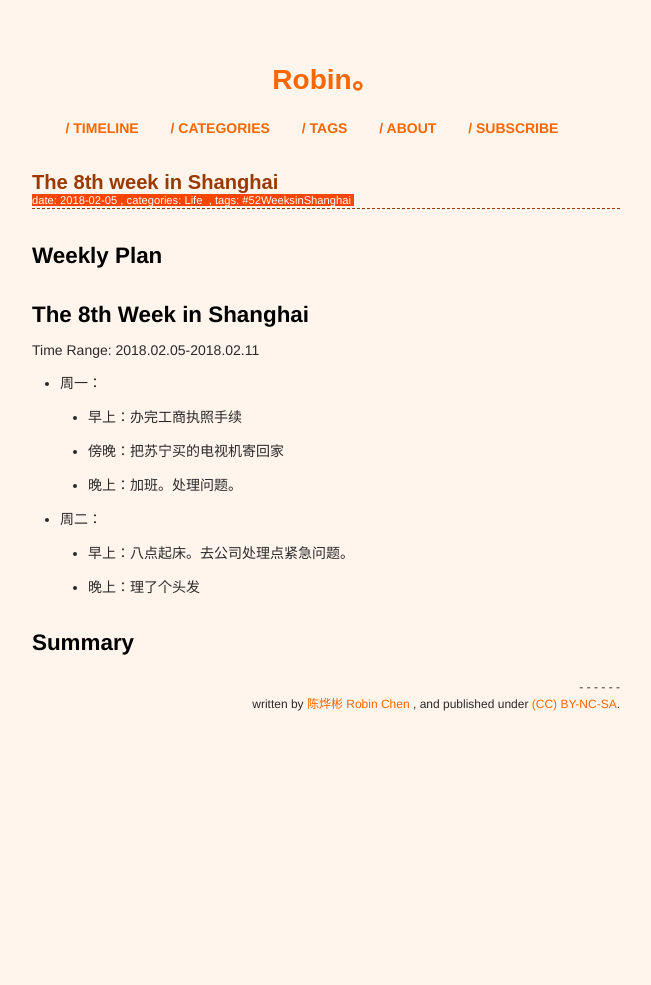
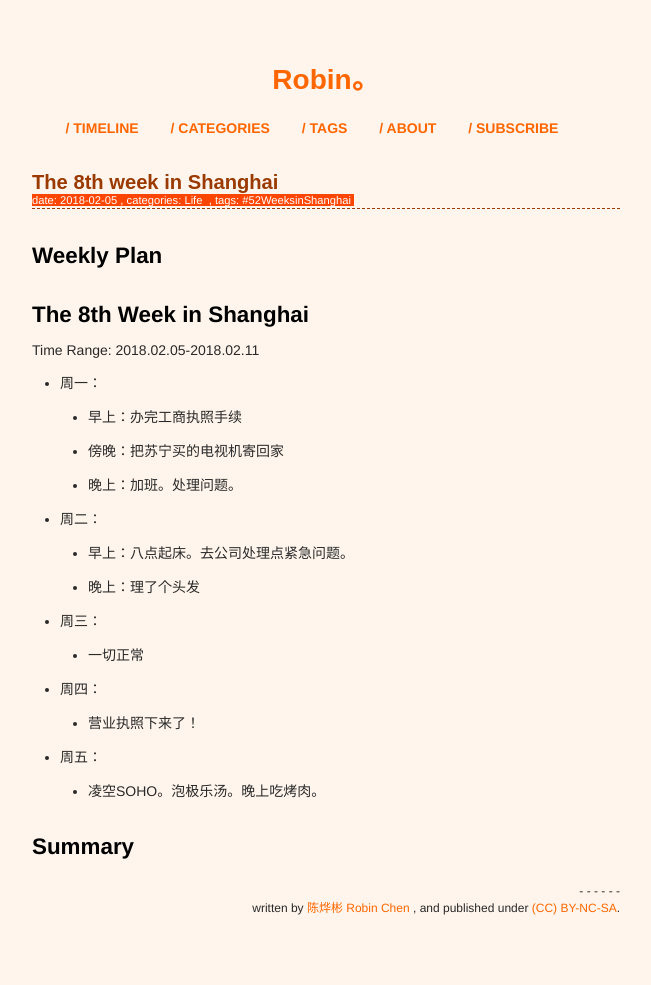
Before and after one commit to xianyuxmu/xianyuxmu.github.io, a Jekyll site: the page built from _posts/2018-02-05-52-weeks-in-shanghai-8.md, in a window 1280 px wide. Shown: the whole page, without its empty margins (314-965 px from the left). Built offline with Jekyll 4.4.1, drawn with Linux system fonts in a browser that asks for light colours; comment, search, counter and statistics services are not loaded; before the commit the page ends 900 px from its top, so only the background shows below that.

Commit message:
09 Feb. 2018

```diff
--- a/_posts/2018-02-05-52-weeks-in-shanghai-8.md
+++ b/_posts/2018-02-05-52-weeks-in-shanghai-8.md
@@ -23,5 +23,11 @@ Time Range: 2018.02.05-2018.02.11
 - 周二：
 	- 早上：八点起床。去公司处理点紧急问题。
 	- 晚上：理了个头发
+- 周三：
+	- 一切正常
+- 周四：
+	- 营业执照下来了！
+- 周五：
+	- 凌空SOHO。泡极乐汤。晚上吃烤肉。
 
 ## Summary
```
